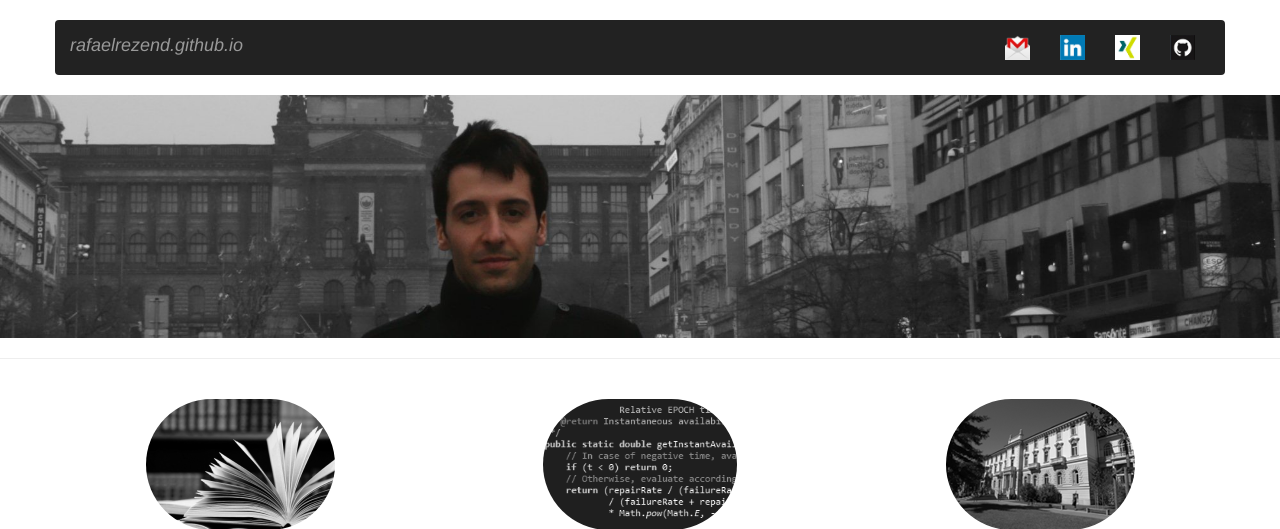
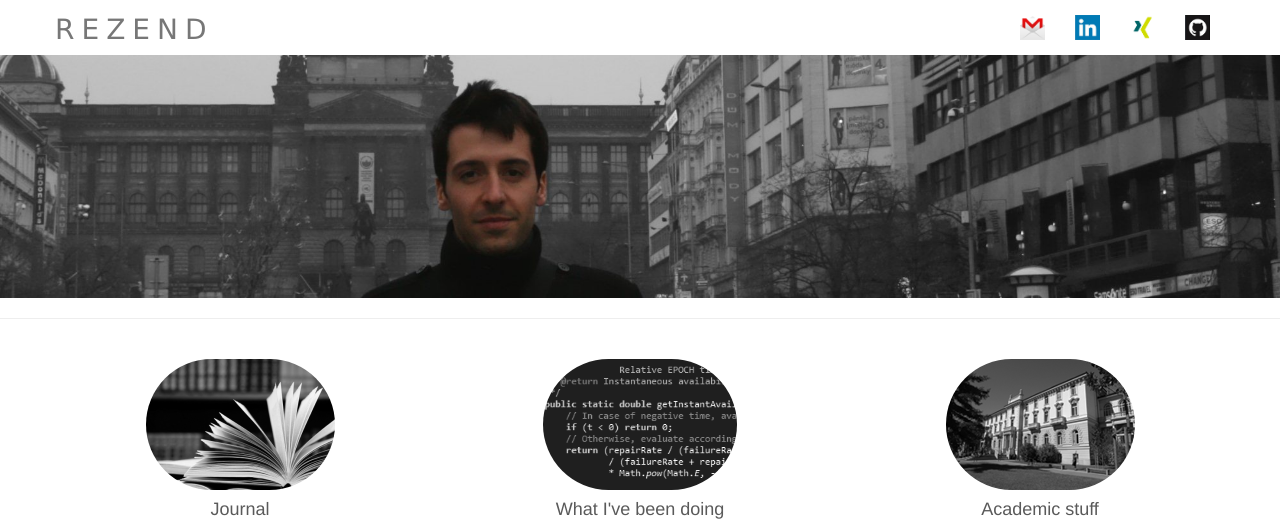
Before and after one commit to rafaelrezend/rafaelrezend.github.io, a PHP site: page / in a window 1280 px wide. Shown: the top 529 px of the page. Run offline with PHP 8.4, Linux system fonts and the light colour scheme.

Commit message:
Navbar changed.

```diff
--- a/index.html
+++ b/index.html
@@ -34,12 +34,9 @@
 <!-- NAVBAR
 ================================================== -->
   <body>
-    <div class="navbar-wrapper">
+  <div class="navbar navbar-static-top">
 		<div class="container">
-
-        <div class="navbar navbar-inverse navbar-static-top">
-			<div class="container">
-				<a class="navbar-brand" href="index.html"><i>rafaelrezend.github.io</i></a>
+			<a class="navbar-brand" href="/">REZEND</a>
 			<div class="nav-collapse collapse">
 				<!-- <ul class="nav navbar-nav">
 					<li class="active"><a href="#">Home</a></li>
@@ -52,9 +49,6 @@
 					<li><a href="https://github.com/rafaelrezend"><img alt="" src="images/icon_github.png" height="25" width="25"/></a></li>
 				</ul>
 			</div>
-			</div>
-        </div>
-
 		</div>
   </div>
 
--- a/stylesheets/style.css
+++ b/stylesheets/style.css
@@ -21,6 +21,20 @@ body {
 .navbar-wrapper {
   position: relative;
   z-index: 15;
+}
+
+.navbar {
+  background-color: #FFFFFF;
+  border-color: #FFFFFF;
+	margin-top:0px;
+	margin-bottom:0px;
+}
+
+.navbar-brand {
+	font-family:"Lucida Sans Unicode", "Lucida Grande", sans-serif;
+	font-size:200%;
+	letter-spacing:7px;
+	padding-top:20px;
 }
 
 /* TOP IMAGE
```
Lines whose indentation alone changed are shown as unchanged.
